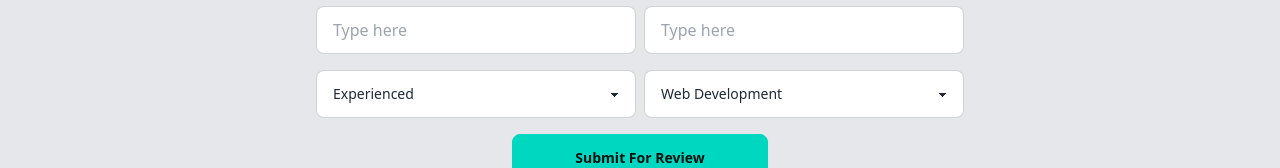
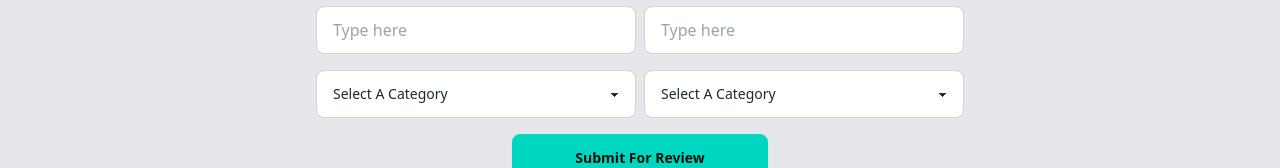
Before and after one commit to akashmuhammadabrrar/A12-edu-manage-clientB10, a React (Vite) app: page /teacherReq in a window 1280 px wide. Shown: the part 294-462 px from the top of the page. Built offline with nearby package versions, Linux system fonts and the light colour scheme; no server answers.

Commit message:
this commit for send teacher's request data to the server side

```diff
--- a/src/Pages/TeachingRequestForm/TeachReqForm.jsx
+++ b/src/Pages/TeachingRequestForm/TeachReqForm.jsx
@@ -10,6 +10,22 @@ const TeachReqForm = () => {
   const { register, handleSubmit } = useForm();
   const onSubmit = async (data) => {
     console.log(data);
+    // send data to the server
+    const teacherData = {
+      name: data.name,
+      email: data.email,
+      title: data.title,
+      image: data.image,
+      experience: data.categoryExp,
+      category: data.categorySkill,
+      status: "Pending",
+    };
+    console.table({ teacherData });
+    const teacherRes = await axiosSecure.post("/teacher-req", teacherData);
+    console.log(teacherRes.data);
+    if (teacherRes.data.insertedId) {
+      // show success popup
+    }
   };
 
   return (
@@ -79,22 +95,22 @@ const TeachReqForm = () => {
           {/* select for experience */}
           <div className="flex justify-center items-center gap-2 mt-4">
             <select
-              defaultValue="default"
-              {...register("categoryExp")}
+              defaultValue=""
+              {...register("categoryExp", { required: true })}
               className="select select-bordered w-full max-w-xs">
-              <option disabled selected>
+              <option disabled value="">
                 Select A Category
               </option>
-              <option value="Web Development">Experienced</option>
-              <option value="Digital Marketing">Beginner</option>
-              <option value="Graphics Design">Mid Level</option>
-              <option value="App Development">Junior</option>
+              <option value="Experienced">Experienced</option>
+              <option value="Beginner">Beginner</option>
+              <option value="Mid Level">Mid Level</option>
+              <option value="Junior">Junior</option>
             </select>
             <select
-              defaultValue="default"
+              defaultValue=""
               {...register("categorySkill")}
               className="select select-bordered w-full max-w-xs">
-              <option disabled selected>
+              <option disabled value="">
                 Select A Category
               </option>
               <option value="Web Development">Web Development</option>
```
